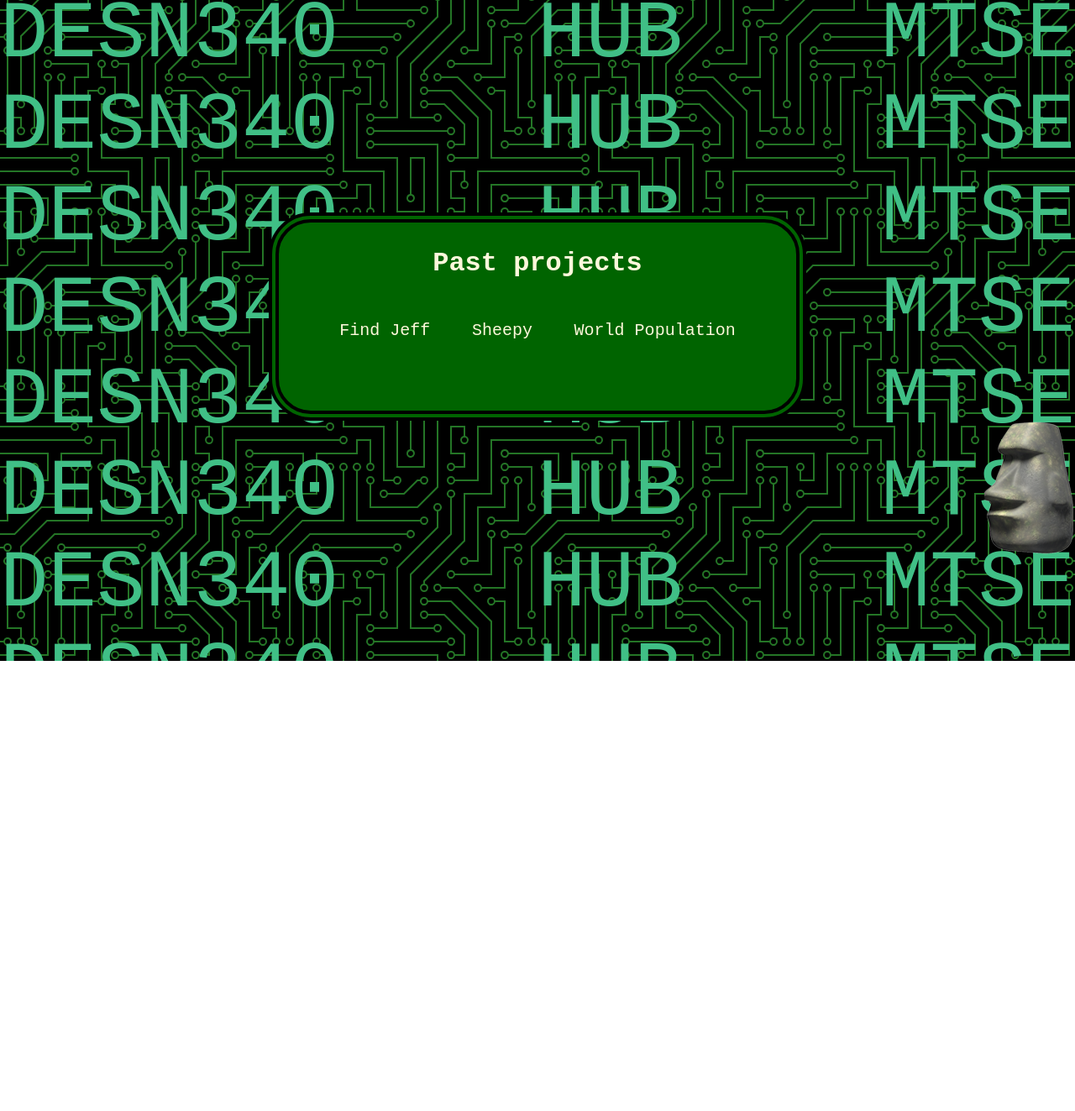
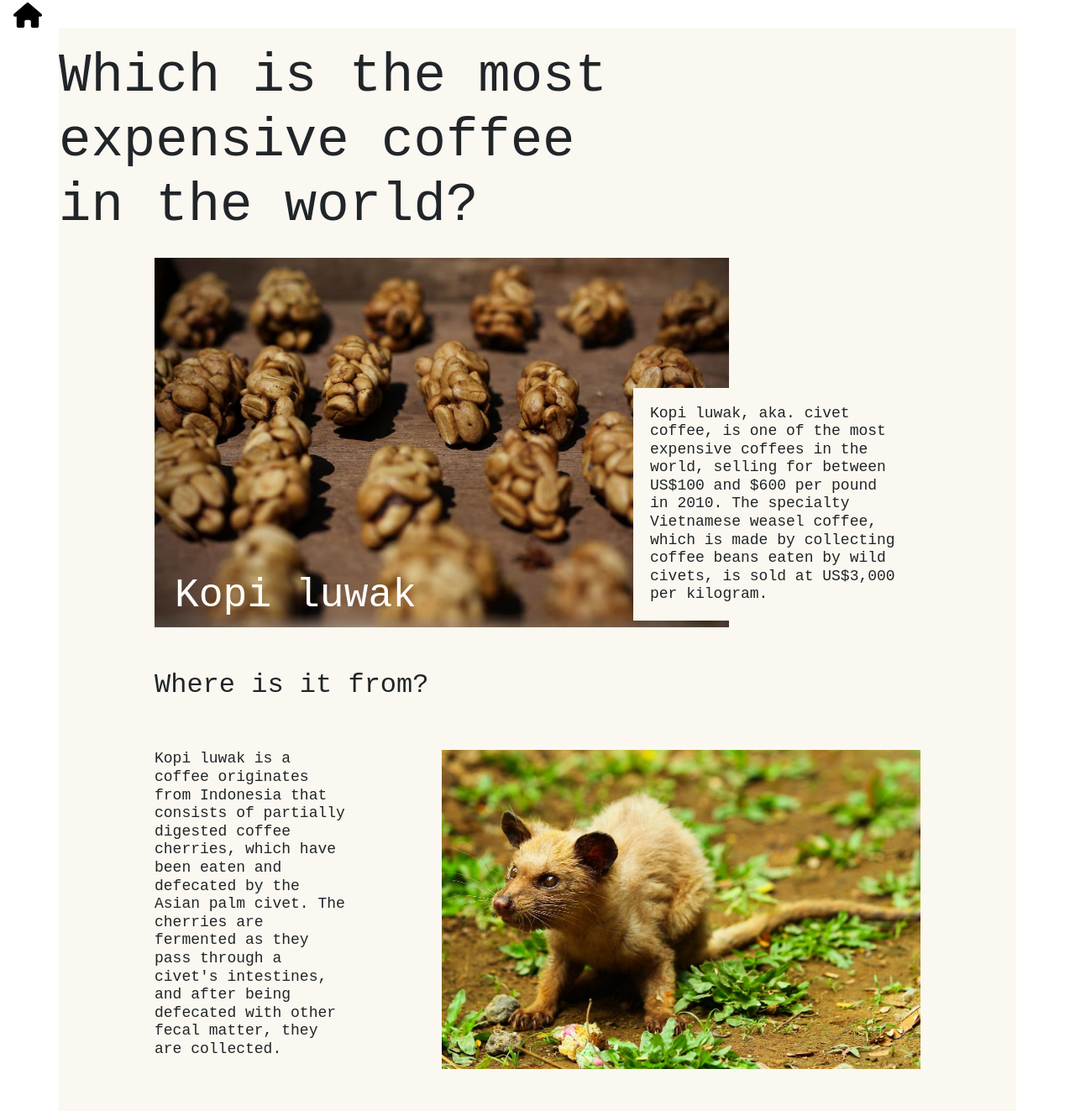
Before and after one commit to Marc8de/Marc8de.github.io, a plain HTML site: page index.html in a window 1280 px wide. Shown: the part 13-1336 px from the top of the page at 84% size. Before the commit the page ends 800 px from the top, so only its background shows below. Drawn offline with nearby package versions, Linux system fonts and the light colour scheme.

Commit message:
P1 Part5

```diff
--- a/hubstyle.css
+++ b/Pastprojects/Hubpage/hubstyle.css
@@ -62,6 +62,7 @@ h2{
 	margin-bottom: 30px;
 	font-size: 2em;
 	color: #FFF8DB;
+	width: 100%;
 }
 li {
 	list-style-type: none;
--- a/index.html
+++ b/index.html
@@ -3,28 +3,39 @@
 <head>
 	<meta charset="UTF-8">
 	<meta name="viewport" content="width=device-width, initial-scale=1.0">
-	<title>DESN340_HubPage_TseM</title>
-	<link rel="stylesheet" type="text/css" href="hubstyle.css">
+	<title>Im feeling curious</title>
+	<link href="https://cdn.jsdelivr.net/npm/bootstrap@5.0.2/dist/css/bootstrap.min.css" rel="stylesheet" integrity="sha384-EVSTQN3/azprG1Anm3QDgpJLIm9Nao0Yz1ztcQTwFspd3yD65VohhpuuCOmLASjC" crossorigin="anonymous">
+	<link rel="stylesheet" type="text/css" href="style.css">
 </head>
+<header id="home">
+	<a href="pastprojects/Hubpage/hubindex.html"><img src="image/house.svg" alt="home"></a>
+</header>
 <body>
-	<header>
-	</header>
-	<div id="jumbotron">
-		<h1>DESN340 HUB MTSE DESN340 HUB MTSE DESN340 HUB MTSE DESN340 HUB MTSE DESN340 HUB MTSE DESN340 HUB MTSE DESN340 HUB MTSE DESN340 HUB MTSE DESN340 HUB MTSE DESN340 HUB MTSE DESN340 HUB MTSE DESN340 HUB MTSE DESN340 HUB MTSE DESN340 HUB MTSE DESN340 HUB MTSE DESN340 HUB MTSE DESN340 HUB MTSE DESN340 HUB MTSE DESN340 HUB MTSE DESN340 HUB MTSE DESN340 HUB MTSE DESN340 HUB MTSE DESN340 HUB MTSE DESN340 HUB MTSE DESN340 HUB MTSE DESN340 HUB MTSE DESN340 HUB MTSE DESN340 HUB MTSE DESN340 HUB MTSE DESN340 HUB MTSE DESN340 HUB MTSE DESN340 HUB MTSE DESN340 HUB MTSE DESN340 HUB MTSE DESN340 HUB MTSE DESN340 HUB MTSE DESN340 HUB MTSE DESN340 HUB MTSE DESN340 HUB MTSE DESN340 HUB MTSE DESN340 HUB MTSE DESN340 HUB MTSE DESN340 HUB MTSE DESN340 HUB MTSE DESN340 HUB MTSE DESN340 HUB MTSE DESN340 HUB MTSE DESN340 HUB MTSE DESN340 HUB MTSE DESN340 HUB MTSE DESN340 HUB MTSE DESN340 HUB MTSE</h1>
-		<div class="box">
-			<h2>
-			Past projects
-			</h2>
-			<ul>
-				<li> <a href="pastprojects/pick_jeff/part1index.html"> Find Jeff </a></li>
-				<li><a href="pastprojects/sheepy/part2index.html"> Sheepy </a></li>
-				<li><a href="pastprojects/worldpopulation/part3index.html"> World Population </a></li>
-			</ul>
+	<div class="container">
+		<div class="hero-grid">
+			<div id="MostExpensiveCoffee">
+				<h1>Which is the most expensive coffee <br> in the world?</h1>
+			</div>
+			<div id="Kopi_luwak">
+				<h2>Kopi luwak</h2>
+			</div>
+			<div id="coffee_img">
+				<img src="image/coffee.jpg" alt="Kopi luwak">
+			</div>
+			<div id="cost">
+				<h5>
+				Kopi luwak, aka. civet coffee, is one of the most expensive coffees in the world, selling for between US$100 and $600 per pound in 2010. The specialty Vietnamese weasel coffee, which is made by collecting coffee beans eaten by wild civets, is sold at US$3,000 per kilogram.
+				</h5>
+			</div>
+			<div id="where">
+				<h2>Where is it from?</h2>
+			</div>
+			<div id="civetcat_img">
+				<img src="image/civetcat.jpeg" alt="civetcat">
+			</div>
+			<div id="about">
+				<h5>
+				Kopi luwak is a coffee originates from Indonesia that consists of partially digested coffee cherries, which have been eaten and defecated by the Asian palm civet. The cherries are fermented as they pass through a civet's intestines, and after being defecated with other fecal matter, they are collected.</h5>
+			</div>
 		</div>
-		<marquee behavior= "alternate" scrollamount="15">
-			<marquee behavior= "alternate" scrollamount="15" direction="down">
-				<img src="img/emoji.png">
-			</marquee>
-		</marquee>
 	</div>
-</body>
--- /dev/null
+++ b/style.css
@@ -0,0 +1,121 @@
+/* Project 1 Part 5 css sheet */
+/*colour palette
+#FAF8F0
+*/
+html {
+	box-sizing: border-box;
+}
+*, *:before, *:after {
+	box-sizing: inherit;
+}
+
+.row:before,
+.row:after {
+	content: " ";
+	display: table;
+}
+
+.row:after {
+	clear: both;
+}
+* {
+	margin: 0 ;
+}
+.container-fluid {
+	width: 100%;
+}
+#home {
+	max-height: 50px;
+	max-width: 50px;
+	padding-left: 1em;
+	padding-top: 1em;
+}
+.container {
+	background-color: #FAF8F0 ;
+	margin: 0 auto;
+	width: 1170px;
+	padding: 20px 0px 50px 0px;
+}
+.hero-grid {
+	display:grid;
+	grid-template-columns: repeat(10, 1fr);
+	grid-template-rows: auto auto;
+}
+#MostExpensiveCoffee {
+	grid-column-start: 1;
+	grid-column-end: 7;
+	grid-row-start: 4;
+	grid-row-end: 6;
+	z-index: 1;
+}
+#MostExpensiveCoffee h1 {
+	font-family: 'Courier New bold', monospace;
+	font-size: 4em;
+}
+#Kopi_luwak {
+	grid-column-start: 2;
+	grid-column-end: 5;
+	grid-row-start:11;
+	grid-row-end: 12;
+	z-index: 1;
+}
+#Kopi_luwak h2 {
+	font-family: 'Courier New', monospace;
+	color: white;
+	padding-left: .5em;
+	font-size: 3em;
+}
+#coffee_img {
+	grid-column-start: 2;
+	grid-column-end: 8;
+	grid-row-start: 7;
+	grid-row-end: 12;
+	padding-top: 15px;
+}
+#coffee_img img {
+	max-width: 100%;
+	height: auto;
+}
+#cost {
+	grid-column-start: 7;
+	grid-column-end: 10;
+	grid-row-start: 9;
+	grid-row-end: 12;
+}
+#cost h5 {
+	font-family: 'Courier New bold', monospace;
+	font-size: 18px;
+	background-color: #FAF8F0 ;
+	padding: 20px;
+}
+#where {
+	grid-column-start: 2;
+	grid-column-end: 7;
+	grid-row-start:13;
+	grid-row-end: 14;
+	padding: 50px 0px 50px 0px;
+}
+#where h2 {
+	font-family: 'Courier New bold', monospace;
+	font-size: 2em;
+}
+#civetcat_img {
+	grid-column-start: 5;
+	grid-column-end: 10;
+	grid-row-start: 15;
+	grid-row-end: 20;
+}
+#civetcat_img img {
+	max-width: 100%;
+	height: auto;
+}
+#about {
+	grid-column-start: 2;
+	grid-column-end: 4;
+	grid-row-start: 15;
+	grid-row-end: 20;
+}
+#about h5 {
+	font-family: 'Courier New bold', monospace;
+	font-size: 18px;
+}
```
Also changed, not shown: Pastprojects/Hubpage/hubindex.html (added, +31 -0 lines), Pastprojects/Hubpage/img/emoji.png (renamed from img/emoji.png), Pastprojects/Hubpage/img/topography.svg (renamed from img/topography.svg), Pastprojects/pick_jeff/index.html (renamed from Pastprojects/pick_jeff/part1index.html), Pastprojects/sheepy/index.html (renamed from Pastprojects/sheepy/part2index.html), Pastprojects/worldpopulation/index.html (renamed from Pastprojects/worldpopulation/part3index.html), image/civetcat.jpeg (added), image/coffee.jpg (added), image/house.svg (added), 4 other files.
